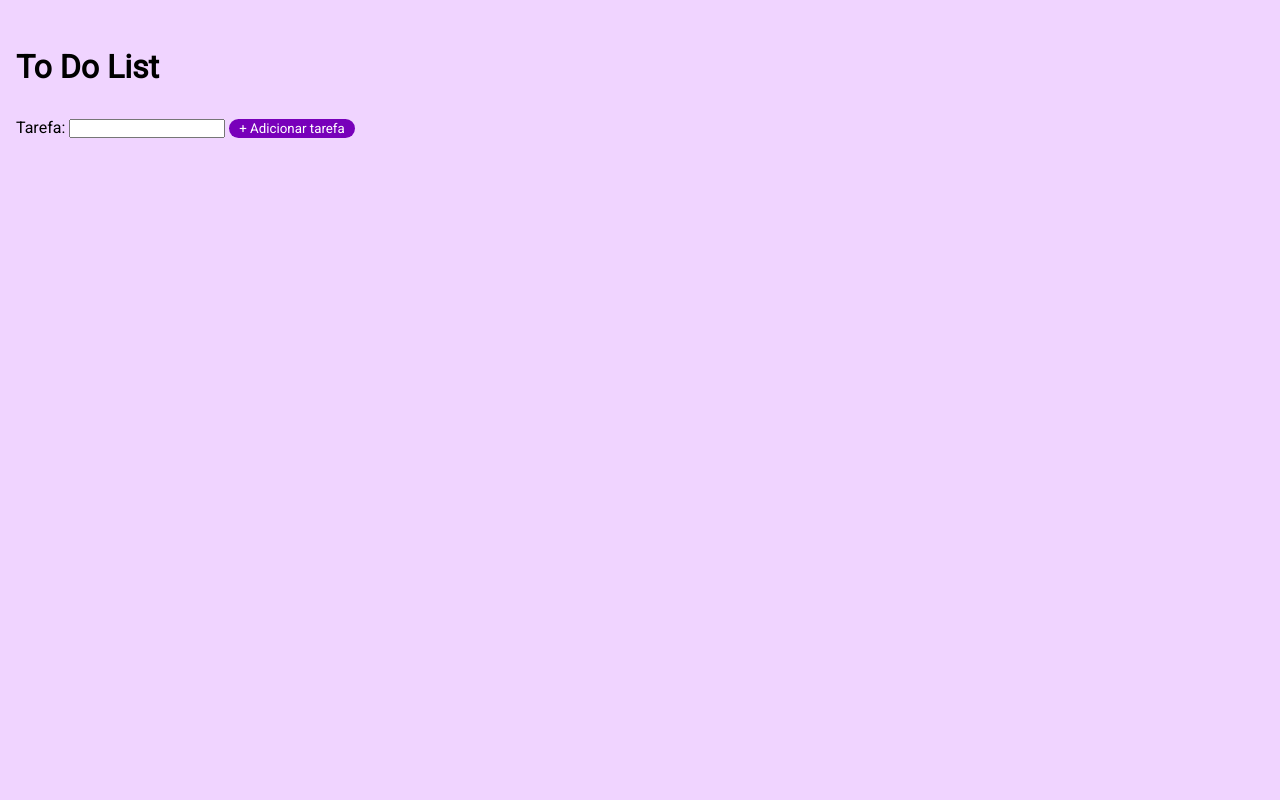
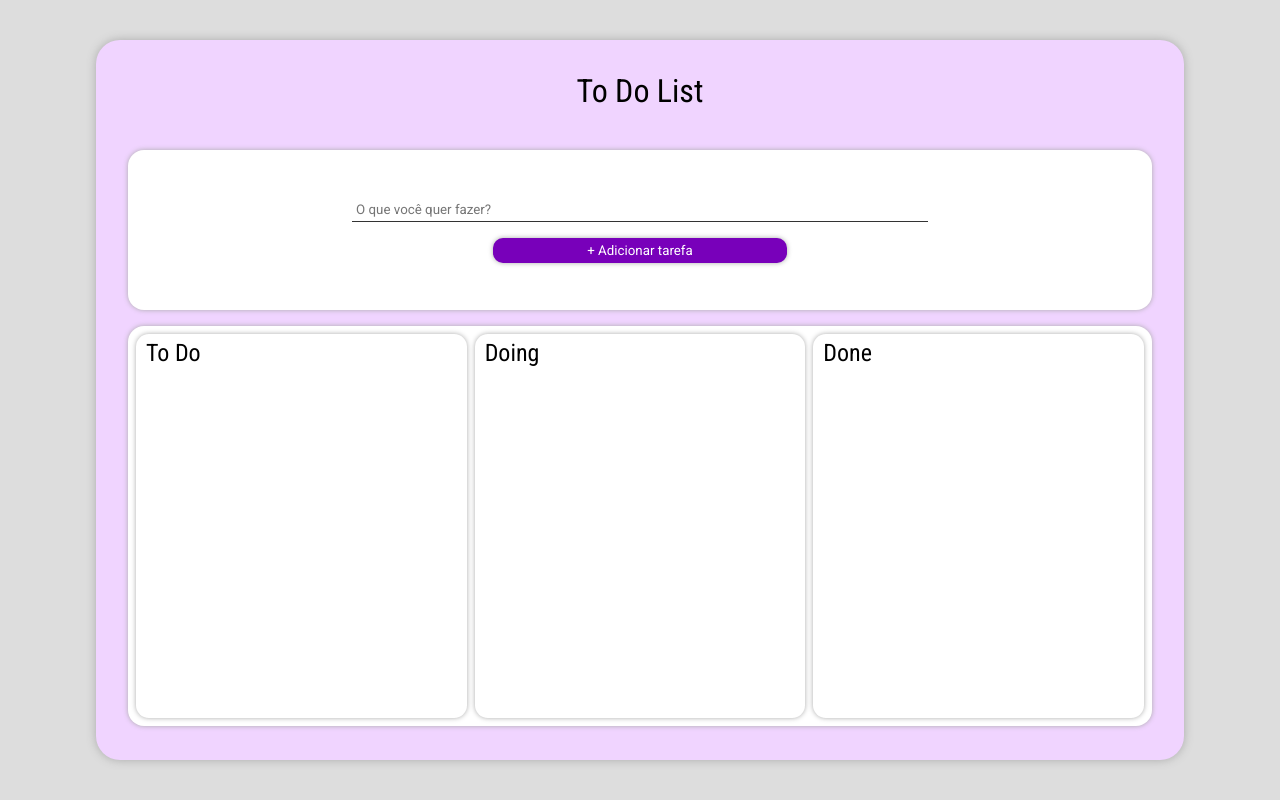
Before and after one commit to ananovais/to-do-list, a plain HTML site: page index.html in a window 1280 px wide. Drawn offline with Linux system fonts and the light colour scheme.

Commit message:
add tasks

```diff
--- a/index.html
+++ b/index.html
@@ -7,14 +7,19 @@
   <link rel="stylesheet" href="styles.css">
 </head>
 <body>
+  <div id="contentContainer">
     <h1>To Do List</h1>
-  <div id="addTask">
-    <label for="task">Tarefa:</label>
-    <input id="task" type="text"/>
+    <div id="addTask" class="boxContent">
+      <div id="addTaskContainer">
+        <input id="task" type="text" placeholder="O que você quer fazer?"></input>
         <button id="buttonAddTask">+ Adicionar tarefa</button>
       </div>
-  <div>
-    <ul class="tasksContainer">
+    </div>
+    <div class="boxContent">
+
+      <div class="todoContainer">
+        <h2>To Do</h2>
+        <ul class="tasksStyle todoContent">
           <!-- <li>
             <label for="">
               <input class="checkbox" type="checkbox"/>
@@ -24,6 +29,35 @@
           </li> -->
         </ul>
       </div>
+
+      <div class="doingContainer">
+        <h2>Doing</h2>
+        <ul class="tasksStyle">
+          <!-- <li>
+            <label for="">
+              <input class="checkbox" type="checkbox"/>
+              <span>texto</span>
+              <button class="deleteButton">X</button>
+            </label>
+          </li> -->
+        </ul>
+      </div>
+
+      <div class="doneContainer">
+        <h2>Done</h2>
+        <ul class="tasksStyle">
+          <!-- <li>
+            <label for="">
+              <input class="checkbox" type="checkbox"/>
+              <span>texto</span>
+              <button class="deleteButton">X</button>
+            </label>
+          </li> -->
+        </ul>
+      </div>
+
+    </div>
+  </div>
   <script src="toDoList.js"></script>
 </body>
 </html>
--- a/styles.css
+++ b/styles.css
@@ -1,4 +1,5 @@
 @import url('https://fonts.googleapis.com/css2?family=Roboto:ital,wght@0,400;1,400&display=swap');
+@import url('https://fonts.googleapis.com/css2?family=Open+Sans:ital,wght@0,300..800;1,300..800&family=Roboto+Condensed:ital,wght@0,100..900;1,100..900&family=Rubik+Mono+One&family=Rubik:ital,wght@0,300..900;1,300..900&display=swap');
 
 * {
   box-sizing: border-box;
@@ -8,50 +9,123 @@
 }
 
 body {
-  padding: 1rem;
-  background-color: #f0d4ff;
+  padding: 2vh;
+  background-color: #dddddd;
 }
 
 h1 {
-  margin: 2rem 0;
+  margin-bottom: 1.5rem;
+  align-self: center;
+  font-weight: 400;
 }
 
-#buttonAddTask {
-  border-radius: 20px;
-  background-color: #7800ba;
-  color: #ffffff;
-  border: none;
-  padding: 2px 10px;
-  cursor: pointer;
-}
-
-.tasksContainer {
-  display: flex;
-  flex-direction: column;
-  gap: 0.5rem;
-  list-style-type: none;
-  margin-top: 1rem;
+h2 {
+  font-weight: 400;
+  margin-left: 5px;
 }
 
 span {
   margin-left: 0.5rem;
+  font-weight: 300;
 }
 
-.checkbox {
-  accent-color: #7800ba;
-  cursor: pointer;
+h1, h2, span {
+  font-family: "Roboto Condensed", sans-serif;
 }
 
 li {
   position: relative;
   display: flex;
   flex-direction: row;
+  flex: 1;
   /* border: solid 1px;
   border-color: #7800ba; */
   background-color: #d3aefa;
   border-radius: 10px;
   padding: 5px 10px;
-  width: 30vw;
+  min-width: 0;
+}
+
+#contentContainer {
+  box-shadow: 0 0 10px #aaaaaa;
+  border-radius: 1.5rem;
+  padding: 2rem;
+  margin: 3vh 10vh;
+  display: flex;
+  flex-direction: column;
+  height: 90vh;
+  background-color: #f0d4ff;
+}
+
+#addTask {
+  display: flex;
+  justify-content: center;
+  align-items: center;
+  padding: 2rem;
+  height: 20vh;
+}
+
+#addTaskContainer {
+  display: flex;
+  flex-direction: column;
+  gap: 1rem;
+}
+
+#task {
+  border: none;
+  border-bottom: solid 1px #333333;
+  outline: none;
+  padding: 4px;
+  width: 45vw;
+}
+
+#buttonAddTask {
+  align-self: center;
+  border-radius: 10px;
+  background-color: #7800ba;
+  color: #ffffff;
+  border: none;
+  padding: 5px 10px;
+  cursor: pointer;
+  box-shadow: 0 0 5px #aaaaaa;
+  width: 23vw;
+}
+
+.todoContainer,
+.doingContainer,
+.doneContainer {
+  display: flex;
+  flex-direction: column;
+  flex: 1;
+  min-width: 0;
+  border-radius: 0.8rem;
+  box-shadow: 0 0 5px #aaaaaa;
+  padding: 5px;
+  overflow-y: auto;
+}
+
+.boxContent {
+  display: flex;
+  flex-direction: row;
+  gap: 0.5rem;
+  border-radius: 1rem;
+  background-color: #ffffff;
+  box-shadow: 0 0 5px #aaaaaa;
+  margin-top: 1rem;
+  padding: 0.5rem;
+  height: 50vh;
+}
+
+.tasksStyle{
+  list-style-type: none;
+  display: flex;
+  flex-direction: column;
+  gap: 0.5rem;
+}
+
+.checkbox {
+  accent-color: #7800ba;
+  cursor: pointer;
 }
 
 .deleteButton {
--- a/toDoList.js
+++ b/toDoList.js
@@ -1,5 +1,5 @@
 function createTask() {
-    const taskList = document.querySelector('.tasksContainer');
+    const taskList = document.querySelector('.todoContent');
     const input = document.querySelector('input');
 
     if (input.value) {
@@ -17,7 +17,6 @@ function createTask() {
 
         checkbox.addEventListener('change', () => {
             taskText.style.textDecoration = checkbox.checked ? 'line-through' : 'none';
-
         });
 
         deleteButton.addEventListener('click', () => {
```
Also changed, not shown: 1 other file. Lines whose indentation alone changed are shown as unchanged.
